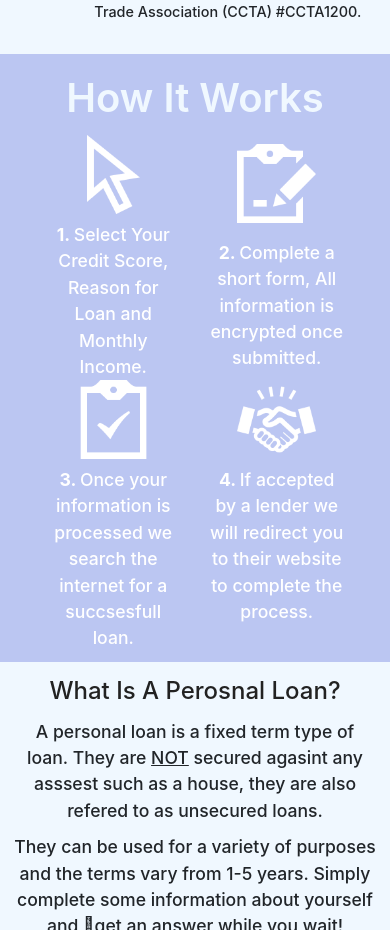
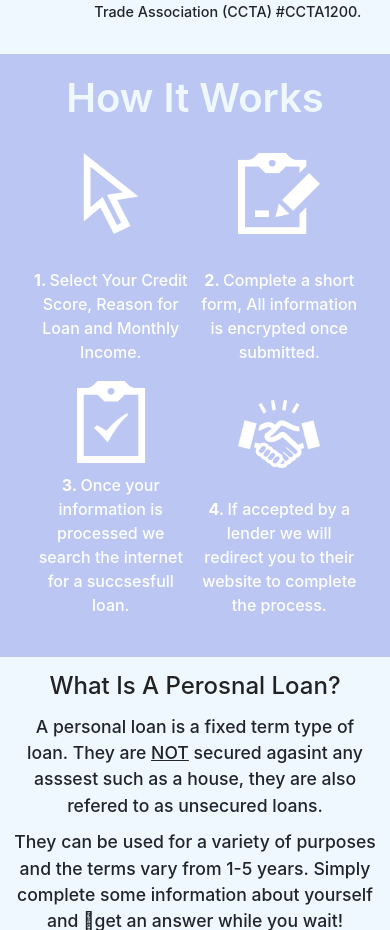
Before and after one commit to jlcdmp/supa-loans, a React (Create React App) app: page / in a window 390 px wide. Shown: the part 1406-2336 px from the top of the page. Built offline with nearby package versions, Linux system fonts and the light colour scheme.

Commit message:
minor chnages for mobile

```diff
--- a/src/CSS/How.css
+++ b/src/CSS/How.css
@@ -28,6 +28,7 @@ margin: 5px
 grid-template-columns: 1fr 1fr;
 grid-template-rows: 1fr 1fr;
 padding:5px;
+margin: 0 !important
 }
 .how-content{
   margin-top: 20px
@@ -44,7 +45,7 @@ padding:5px;
 
 
 p.card-body-p{
-  font-size: 1.1em !important;
+  font-size: 1em !important;
   font-weight: 500 !important;
 }
 
@@ -116,10 +117,9 @@ height:15em;
 p.card-body-p{
   color: white;
   font-weight: 600;
-  font-size: 1.1em;
+  font-size: 1em;
   text-align: center;
   padding:3px;
-  width:90%;
   margin:auto;
 }
 
```
